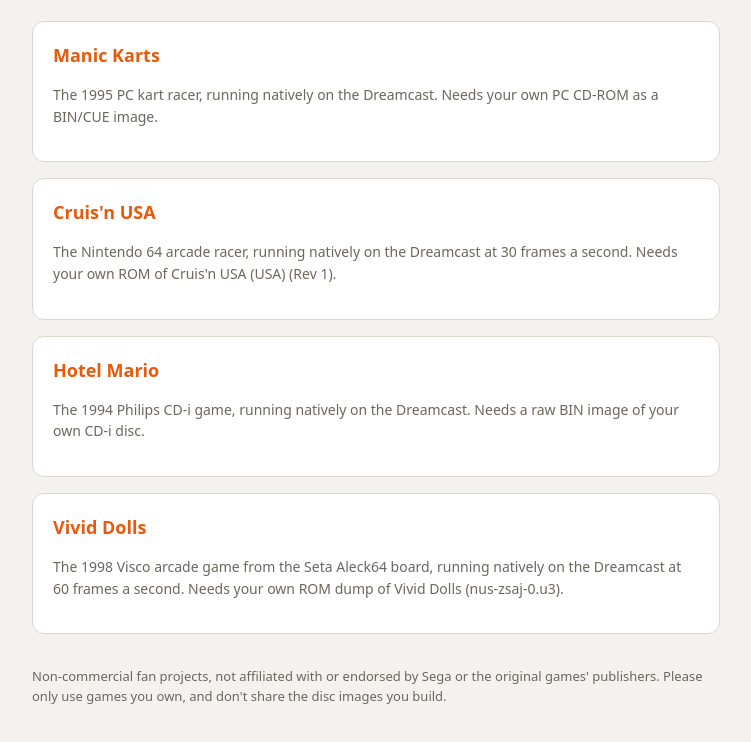
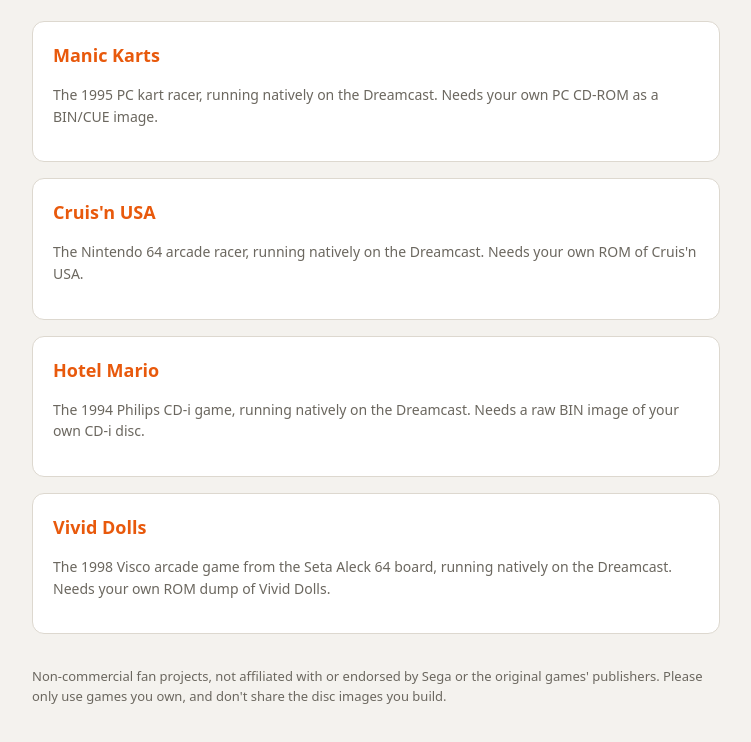
Before and after one commit to MoneyShift64/buildmycdi, a plain HTML site: page index.html in a window 1280 px wide. Shown: the part 162-904 px from the top of the page, without its empty margins (264-1015 px from the left). Drawn offline with Linux system fonts and the light colour scheme.

Commit message:
Homepage: consistent game descriptions
Co-Authored-By: Claude Opus 5.5 <noreply@anthropic.com>
Claude-Session: https://claude.ai/code/session_014WiBjuJsfjJ1ZQKWm99Z2j

```diff
--- a/index.html
+++ b/index.html
@@ -60,7 +60,7 @@ footer { margin-top: 32px; font-size: 13px; color: var(--muted); }
   </a>
   <a class="card game" href="cruisnusa/">
     <h2>Cruis'n USA</h2>
-    <p class="small">The Nintendo 64 arcade racer, running natively on the Dreamcast at 30 frames a second. Needs your own ROM of Cruis'n USA (USA) (Rev 1).</p>
+    <p class="small">The Nintendo 64 arcade racer, running natively on the Dreamcast. Needs your own ROM of Cruis'n USA.</p>
   </a>
   <a class="card game" href="hotelmario/">
     <h2>Hotel Mario</h2>
@@ -68,7 +68,7 @@ footer { margin-top: 32px; font-size: 13px; color: var(--muted); }
   </a>
   <a class="card game" href="vividdolls/">
     <h2>Vivid Dolls</h2>
-    <p class="small">The 1998 Visco arcade game from the Seta Aleck64 board, running natively on the Dreamcast at 60 frames a second. Needs your own ROM dump of Vivid Dolls (nus-zsaj-0.u3).</p>
+    <p class="small">The 1998 Visco arcade game from the Seta Aleck 64 board, running natively on the Dreamcast. Needs your own ROM dump of Vivid Dolls.</p>
   </a>
   <footer>Non-commercial fan projects, not affiliated with or endorsed by Sega or the original games' publishers. Please only use games you own, and don't share the disc images you build.</footer>
 </main>
```
